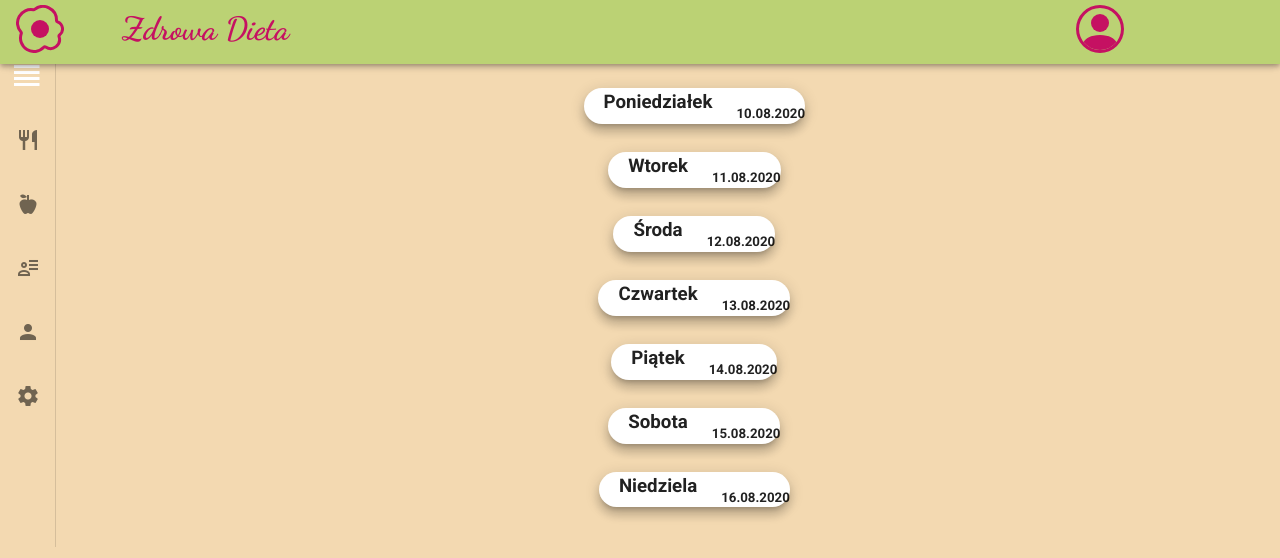
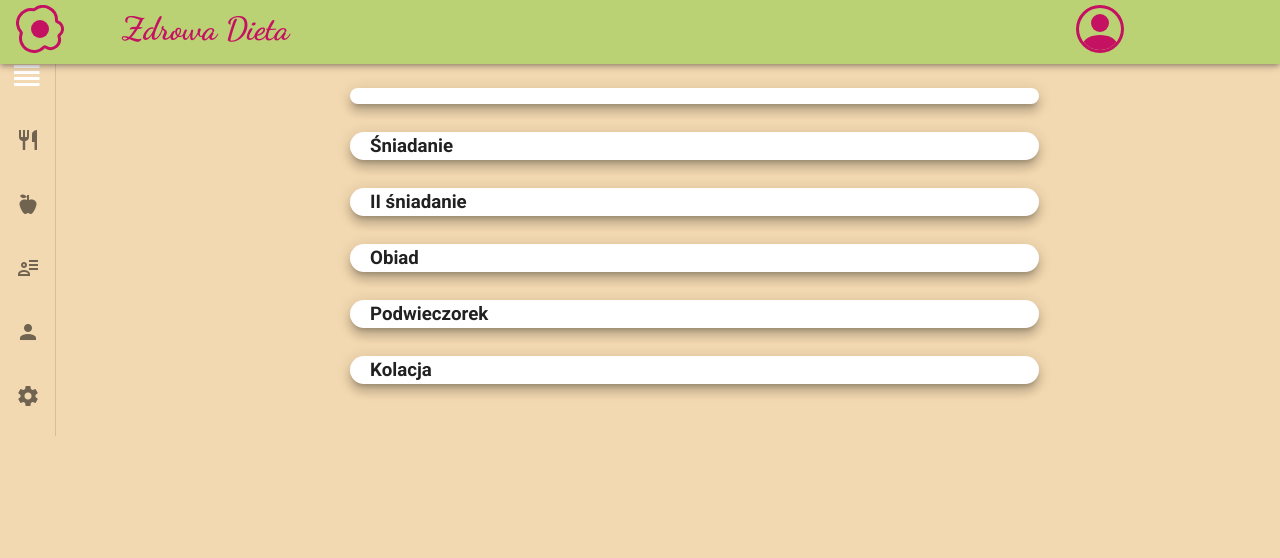
Before and after one commit to yuriykis/dietacukrzyka, a Vue app in the folder frontend/: page /details in a window 1280 px wide. Shown: the top 558 px of the page. Built offline with nearby package versions, Linux system fonts and the light colour scheme.

Commit message:
add-param-sending

```diff
--- a/frontend/src/components/App.vue
+++ b/frontend/src/components/App.vue
@@ -8,7 +8,7 @@
     >
     <v-row>
       <v-col lg="1">
-        <AppIcon/>
+        <AppIcon @click="goToHome"/>
       </v-col>
       <v-col lg="9">
         <h1>Zdrowa Dieta</h1>
@@ -48,6 +48,11 @@ export default {
     AppIcon,
     PersonIcon
   },
+  methods: {
+    goToHome () {
+        this.$router.push({ path: '/' })
+      }
+  }
 }
 </script>
 
--- a/frontend/src/components/DailyMenu.vue
+++ b/frontend/src/components/DailyMenu.vue
@@ -1,18 +1,36 @@
 <template>
   <v-container>
-      <v-container v-for="(day, i) in days" :key="i">
+       <v-container>
           <v-row class="mb-1 no-gutters">
           <v-sheet
           class="mx-auto rounded-corner"
           elevation="8"
-          max-width="800"
+          width="800"
         >
         <v-row>
             <v-col>
                 <h3 class="ml-5">{{ day }}</h3>
             </v-col>
             <v-col>
-              <h5 class="mt-4">{{i + 10}}.08.2020</h5>
+              <h5 class="mt-4"></h5>
+            </v-col>
+        </v-row>
+            </v-sheet>
+          </v-row>
+    </v-container>
+      <v-container v-for="(meal, i) in meals" :key="i">
+          <v-row class="mb-1 no-gutters">
+          <v-sheet
+          class="mx-auto rounded-corner"
+          elevation="8"
+          width="800"
+        >
+        <v-row>
+            <v-col>
+                <h3 class="ml-5">{{ meal }}</h3>
+            </v-col>
+            <v-col>
+                <h5 class="mt-4">{{ date }}</h5>
             </v-col>
         </v-row>
             </v-sheet>
@@ -24,13 +42,18 @@
 <script>
   export default {
     name: 'Menu',
-    props: [
-        'day',
-        'date'
-    ],
     data: () => ({
-      days: ['Poniedziałek', 'Wtorek', 'Środa', 'Czwartek', 'Piątek', 'Sobota', 'Niedziela']
-    })
+      meals: ['Śniadanie', 'II śniadanie', 'Obiad', 'Podwieczorek', 'Kolacja'],
+      day: ''
+    }),
+    created () {
+        this.getDay()
+    },
+    methods: {
+        getDay(){
+            this.day = this.$route.query.day
+        }
+    }
   }
 </script>
 
--- a/frontend/src/components/FoodMenu.vue
+++ b/frontend/src/components/FoodMenu.vue
@@ -1,5 +1,5 @@
 <template>
-  <v-container @click="seeDetails">
+  <v-container>
   <v-container>
       <v-row class="mb-2 no-gutters">
           <v-sheet
@@ -28,6 +28,7 @@
           class="mx-auto rounded-corner"
           elevation="8"
           max-width="800"
+          @click="seeDetails(day)"
         >
         <v-row>
             <v-col>
@@ -73,8 +74,13 @@
       days: ['Poniedziałek', 'Wtorek', 'Środa', 'Czwartek', 'Piątek', 'Sobota', 'Niedziela']
     }),
     methods: {
-      seeDetails () {
-        this.$router.push({ path: '/details' })
+      seeDetails (day) {
+        this.$router.push({
+          path: '/details',
+          query : {
+            day
+          }
+        })
       }
     }
   }
--- a/frontend/src/components/Menu.vue
+++ b/frontend/src/components/Menu.vue
@@ -16,6 +16,16 @@
       </v-list-item>
 
       <v-list dense>
+        <v-list-item>
+          <v-list-item-icon class="my-5">
+            <v-icon>{{ 'mdi-silverware-fork-knife' }}</v-icon>
+          </v-list-item-icon>
+
+          <v-list-item-content>
+            <v-btn @click="goToHome">{{ 'Dieta na ten tydzień' }}</v-btn>
+          </v-list-item-content>
+
+        </v-list-item>
         <v-list-item
           v-for="item in items"
           :key="item.title"
@@ -38,7 +48,6 @@
     data: () => ({
       drawer: true,
         items: [
-          { title: 'Dieta na ten tydzień', icon: 'mdi-silverware-fork-knife' },
           { title: 'Przepisy', icon: 'mdi-food-apple' },
           { title: 'Porady', icon: 'mdi-account-details-outline' },
           { title: 'Konto', icon: 'mdi-account' },
@@ -46,11 +55,13 @@
         ],
         mini: true,
     }),
+    methods: {
+      goToHome () {
+        this.$router.push({ path: '/' })
+      }
+    }
   }
 </script>
 
 <style scoped>
-.menu-color {
-  color: '#F3D9B1';
-}
 </style>
--- a/frontend/src/router/index.js
+++ b/frontend/src/router/index.js
@@ -9,12 +9,14 @@ Vue.use(VueRouter)
   {
     path: '/',
     name: 'Home',
-    component: Home
+    component: Home,
+    props: true
   },
   {
     path: '/details',
     name: 'DailyMenu',
-    component: DailyMenu
+    component: DailyMenu,
+    props: true
   }
 ]
 
```
